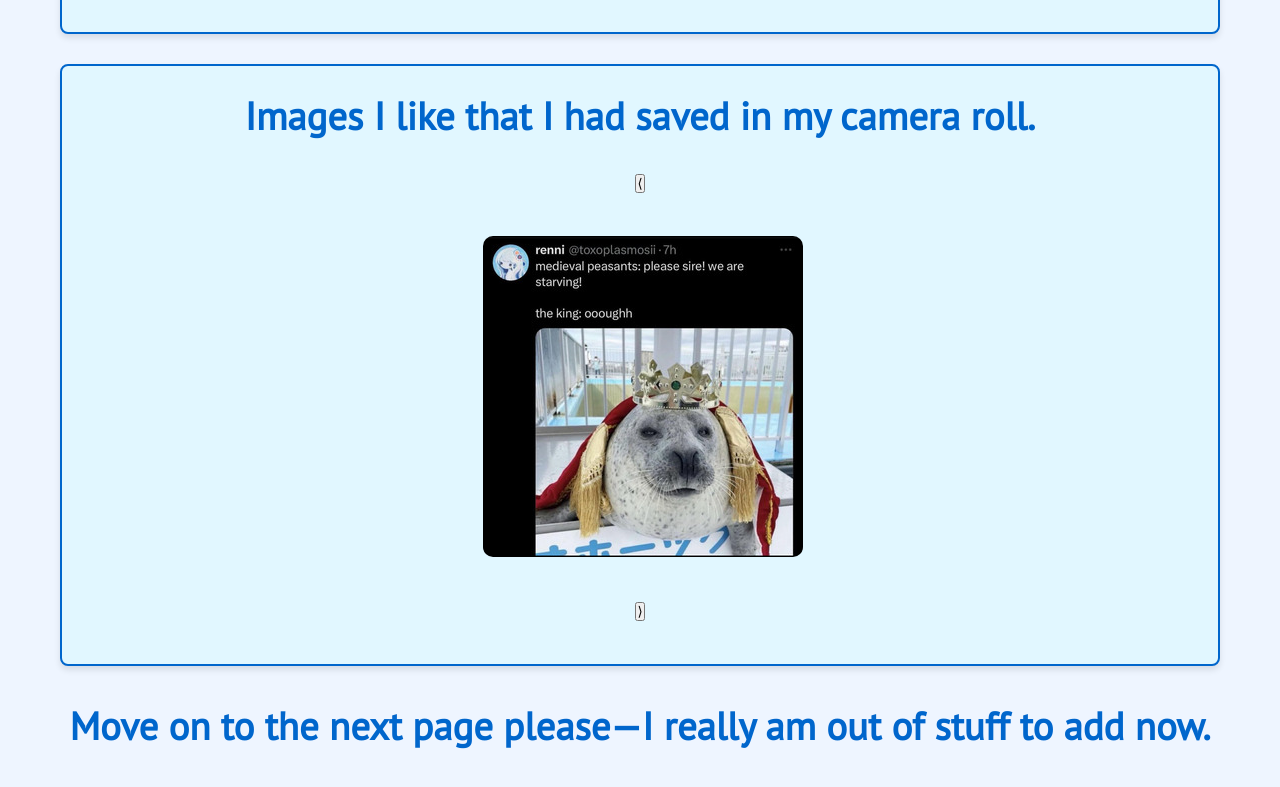
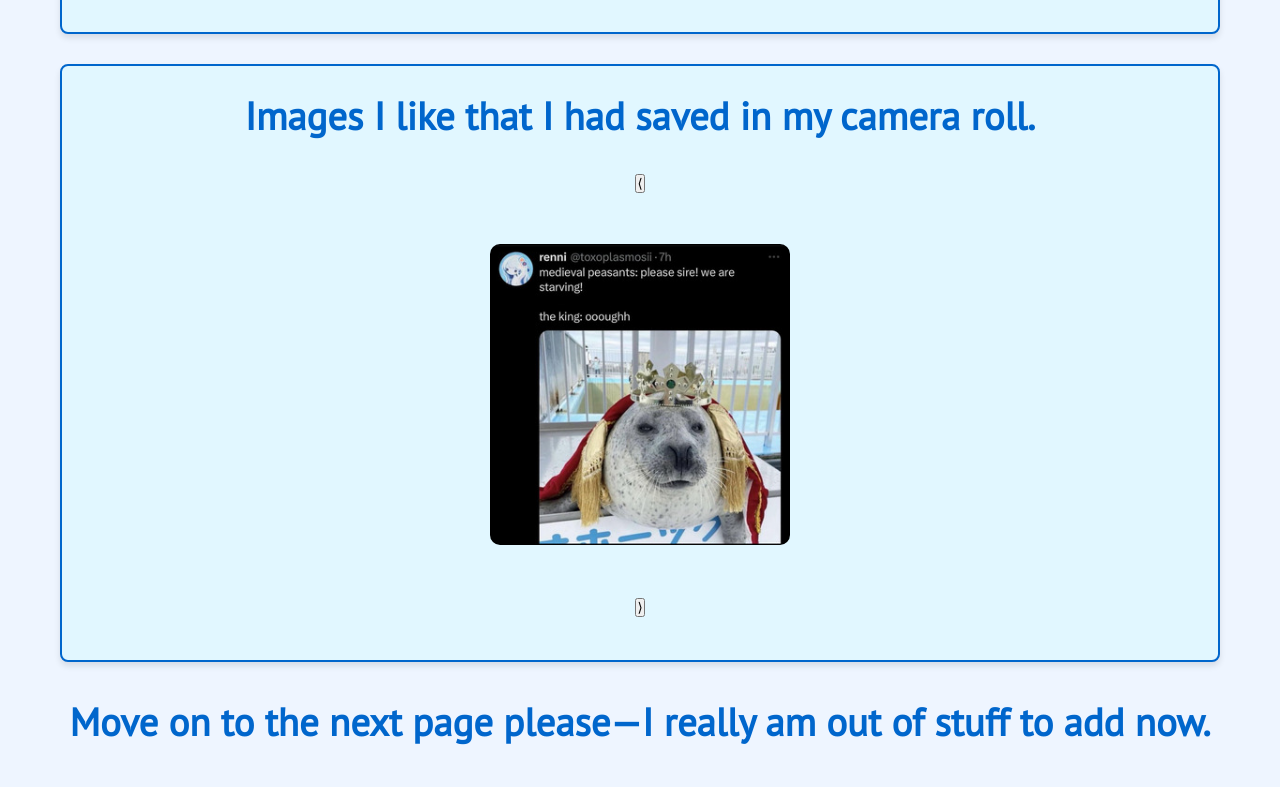
Before and after one commit to Panagioti-George-Blanas/Project-3-Panagioti-Blanas, a plain HTML site: page index.html in a window 1280 px wide. Shown: the part 3007-3794 px from the top of the page. Drawn offline with Linux system fonts and the light colour scheme.

Commit message:
Update style.css
Trying to fix the image slider on index.html

```diff
--- a/css/style.css
+++ b/css/style.css
@@ -391,7 +391,7 @@ section p strong {
 }
 .slider {
   position: relative;
-  max-width: 600px;
+  max-width: 100%;
   margin: 20px auto;
   overflow: hidden;
   text-align: center;
@@ -399,19 +399,19 @@ section p strong {
 
 .slides {
   display: flex;
-  transition: transform 0.5s ease;
   justify-content: center;
   align-items: center;
+  transition: transform 0.5s ease;
   width: 300%;
 }
 
 .slides img {
-  max-width: 100%;
+  max-width: 80%;
   height: auto;
   object-fit: contain;
   border-radius: 10px;
   margin: 0 auto;
 }
 .slides img {
-  max-height: 400px;
+  max-width: 300px;
 }
```
